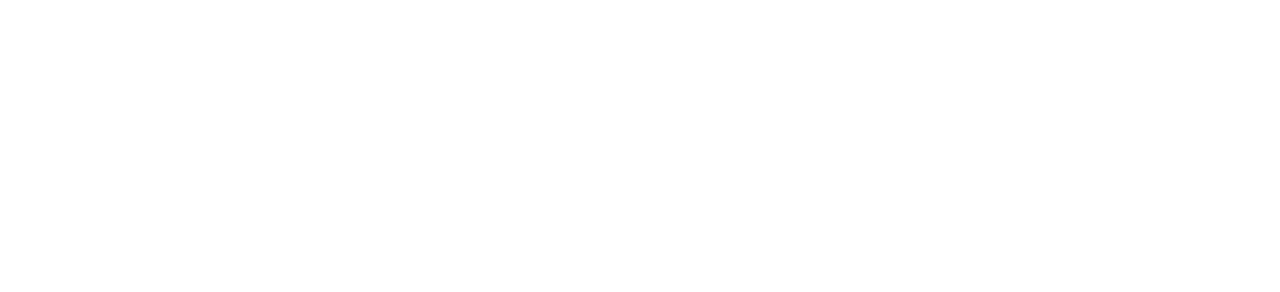
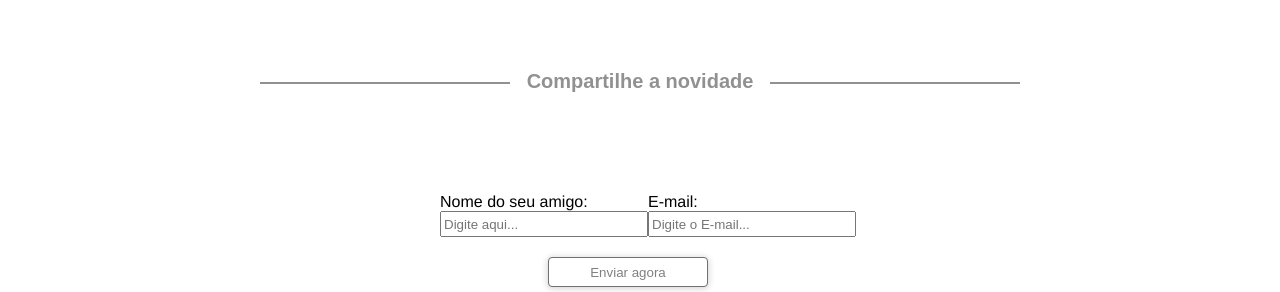
Before and after one commit to rafaelljordao/project1-react, a React (Vite) app: page / in a window 1280 px wide. Shown: the part 1095-1387 px from the top of the page. Before the commit the page ends 1073 px from the top, so only its background shows below. Built offline with nearby package versions, Linux system fonts and the light colour scheme; no server answers.

Commit message:
Criação do componente ContactForm

```diff
--- a/src/App.jsx
+++ b/src/App.jsx
@@ -1,6 +1,7 @@
 import { Head } from './components/Header'
 import { Forms } from './components/Form'
 import Grid from './components/Grid'
+import { ContactForm } from './components/ContactForm'
 
 function App() {
 
@@ -9,6 +10,7 @@
       <Head />
       <Forms />
       <Grid />
+      <ContactForm />
     </div>
 
   )
--- /dev/null
+++ b/src/components/ContactForm.jsx
@@ -0,0 +1,25 @@
+import { But } from "./Button"
+import './css/contactForm.css'
+
+export const ContactForm = () => {
+    return (
+        <form className="formBox">
+            <div className="contactForm">
+
+                <div className="box">
+                    <label htmlFor="name">Nome do seu amigo:</label>
+                    <input type="text" className='inputBox' name="name" placeholder="Digite aqui..." />
+                </div>
+
+                <div className="box">
+                    <label htmlFor="email">E-mail:</label>
+                    <input type="text" className='inputBox' name="email" placeholder="Digite o E-mail..." />
+                </div>
+
+            </div>
+
+            <But txt="Enviar agora" />
+
+        </form>
+    )
+}
--- a/src/components/Grid.jsx
+++ b/src/components/Grid.jsx
@@ -58,6 +58,9 @@
                 {/* <But className="gridButt" onClick={loadMore} txt="Ainda mais produtos aqui!" /> */}
                 <button className="gridButt" onClick={loadMore}>Ainda mais produtos aqui!</button>
             </div>
+            <div className="gridTitle">
+                <h2>Compartilhe a novidade</h2>
+            </div>
         </div>
     )
 }
--- /dev/null
+++ b/src/components/css/contactForm.css
@@ -0,0 +1,27 @@
+
+.formBox {
+    display: flex;
+    flex-direction: column;
+    justify-content: center;
+    align-items: center;
+    width: 100vw;
+}
+
+.contactForm {
+    display: flex;
+    flex-direction: row;
+    justify-content: center;
+    align-items: center;
+    width: 100vw;
+}
+
+.inputBox {
+    height: 20px;
+    width: 200px;
+}
+
+.box {
+    display: flex;
+    flex-direction: column;
+    justify-content: center;
+}
```
